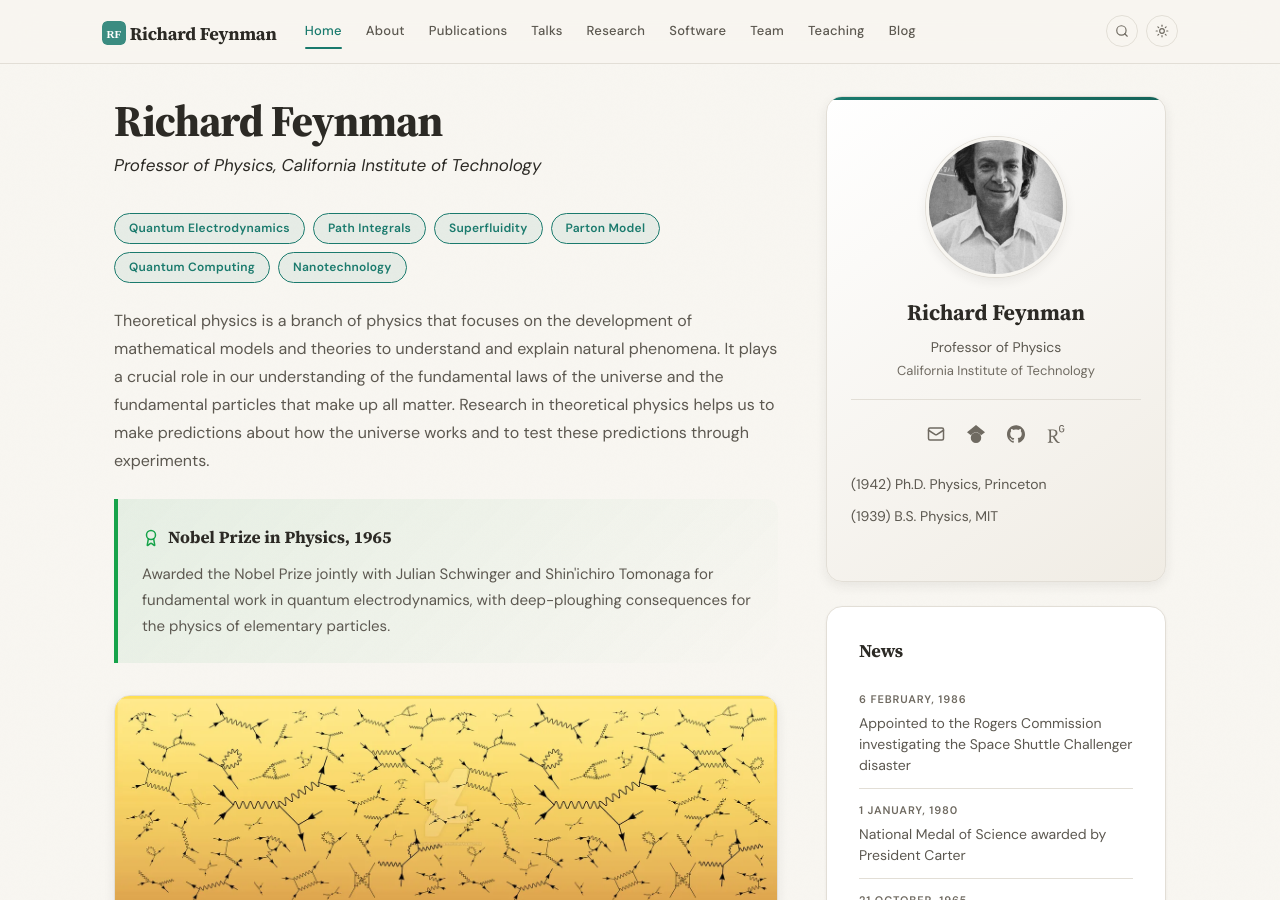
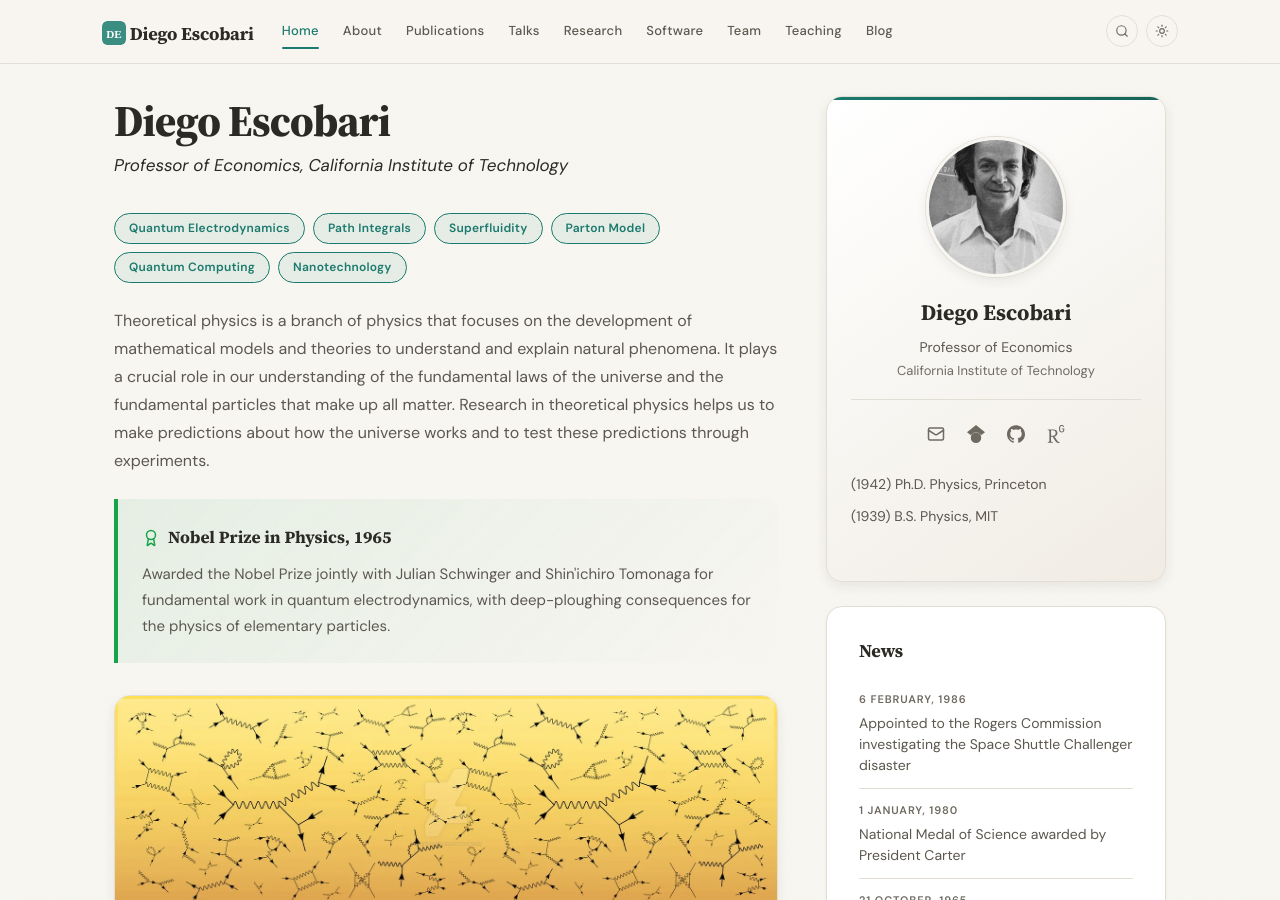
Before and after one commit to diegoescobari/diegoescobari.github.io, a Jekyll site: the page built from _pages/home.md, in a window 1280 px wide and 900 px high. Built offline with Jekyll 4.4.1, drawn with Linux system fonts in a browser that asks for light colours; some of the changed text lies outside the part shown.

Commit message:
_config.yml

```diff
--- a/_config.yml
+++ b/_config.yml
@@ -1,10 +1,10 @@
 # ============================================================
 # STEP 1: Your Identity (required)
 # ============================================================
-name: "Richard Feynman"
-title: "Professor of Physics"
+name: "Diego Escobari"
+title: "Professor of Economics"
 institution: "California Institute of Technology"
-email: richard@university.edu
+email: diego.escobari@utrgv.edu
 photo: headshot.jpg  # place your photo in images/
 
 # ============================================================
```
